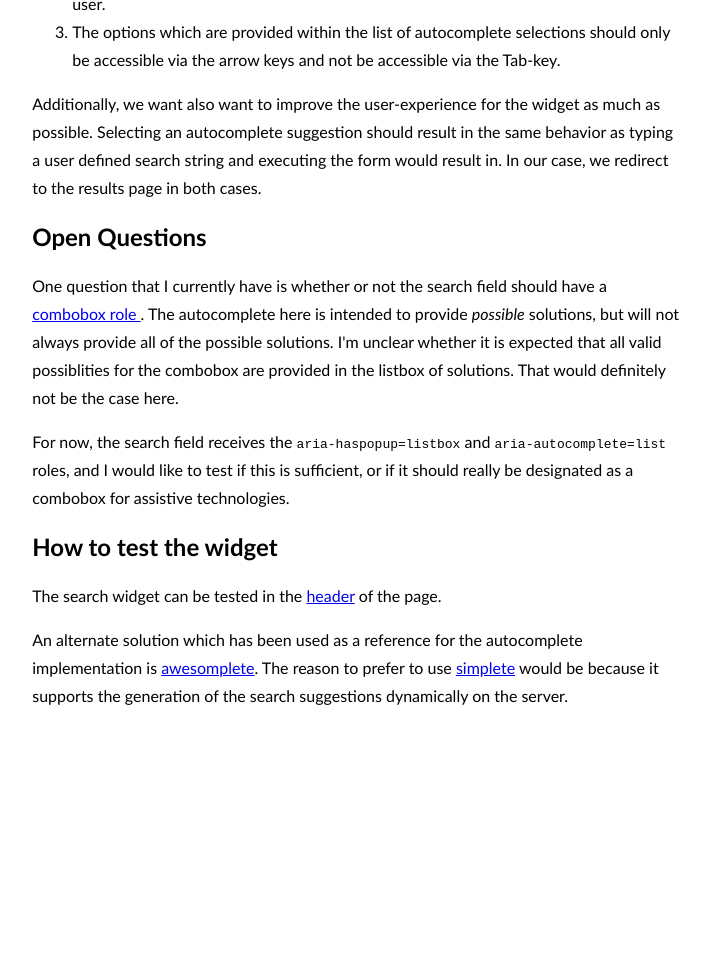
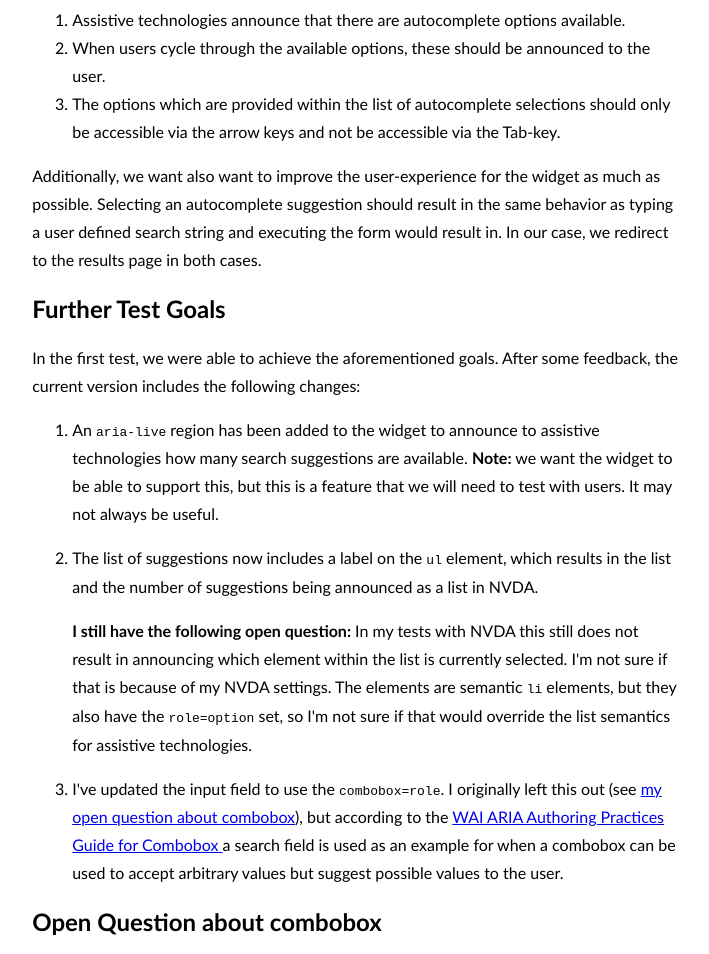
Before and after one commit to joyheron/a11y-playground, a plain HTML site: page search-suggestions/index.html in a window 1280 px wide. Shown: the part 559-1513 px from the top of the page, without its empty margins (283-992 px from the left). Before the commit the page ends 1297 px from the top, so only its background shows below. Drawn offline with Linux system fonts and the light colour scheme.

Commit message:
Described changes made after the first tests

```diff
--- a/search-suggestions/index.html
+++ b/search-suggestions/index.html
@@ -60,6 +60,13 @@
 		<main>
 			<h1>Providing accessible search suggestions</h1>
 
+			<ins datetime="2022-09-02T10:25">
+				<strong>Update:</strong>
+				The component has been modified after the first tests and some feedback
+				has been incorporated. The newest version of this component attempts to
+				implement <a href="#test2-changes">three new ideas</a>.
+			</ins>
+
 			<p>
 				This is a test to attempt to discover how to accessibly provide search
 				suggestions for a search widget that can be included in any page within
@@ -84,7 +91,7 @@
 			</p>
 			<ol>
 				<li>
-					Screenreaders announce that there are autocomplete options
+					Assistive technologies announce that there are autocomplete options
 					available.
 				</li>
 				<li>
@@ -104,7 +111,48 @@
 				string and executing the form would result in. In our case, we redirect
 				to the results page in both cases.
 			</p>
-			<h2>Open Questions</h2>
+			<h2>Further Test Goals</h2>
+			<p>
+				In the first test, we were able to achieve the aforementioned goals.
+				After some feedback, the current version includes the following changes:
+			</p>
+			<ol id="test2-changes">
+				<li>
+					An <code>aria-live</code> region has been added to the widget to
+					announce to assistive technologies how many search suggestions are
+					available. <strong>Note:</strong> we want the widget to be able to
+					support this, but this is a feature that we will need to test with
+					users. It may not always be useful.
+				</li>
+				<li>
+					<p>
+						The list of suggestions now includes a label on the <code>ul</code>
+						element, which results in the list and the number of suggestions
+						being announced as a list in NVDA.
+					</p>
+					<p>
+						<strong>I still have the following open question:</strong>
+						In my tests with NVDA this still does not result in announcing
+						which element within the list is currently selected. I'm not sure
+						if that is because of my NVDA settings. The elements are semantic
+						<code>li</code> elements, but they also have the
+						<code>role=option</code> set, so I'm not sure if that would
+						override the list semantics for assistive technologies.
+					</p>
+				</li>
+				<li>
+					I've updated the input field to use the <code>combobox=role</code>.
+					I originally left this out (see
+					<a href="#combobox-question">my open question about combobox</a>),
+					but according to the
+					<a href="https://www.w3.org/WAI/ARIA/apg/patterns/combobox/">
+						WAI ARIA Authoring Practices Guide for Combobox
+					</a> a search field is used as an example for when a combobox can
+					be used to accept arbitrary values but suggest possible values
+					to the user.
+				</li>
+			</ol>
+			<h2 id="combobox-question">Open Question about combobox</h2>
 			<p>
 				One question that I currently have is whether or not the search field
 				should have a
```
